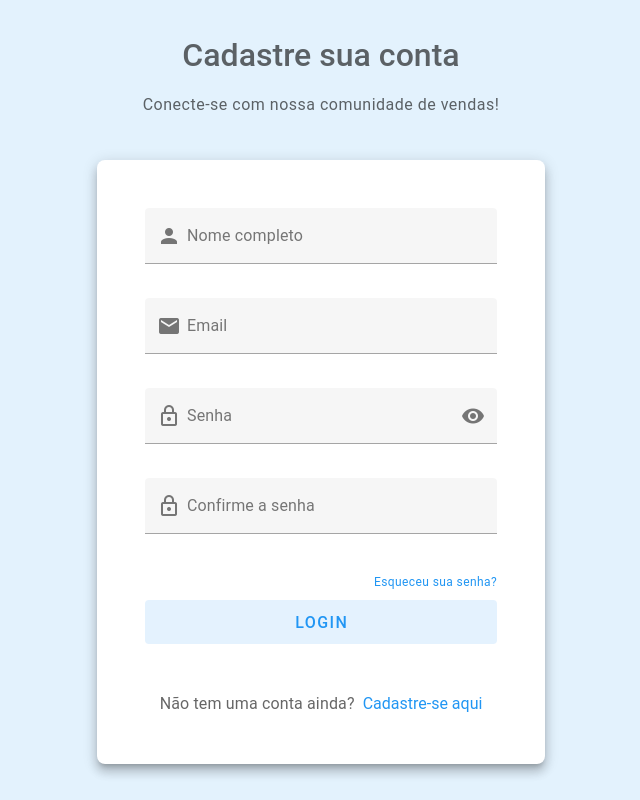
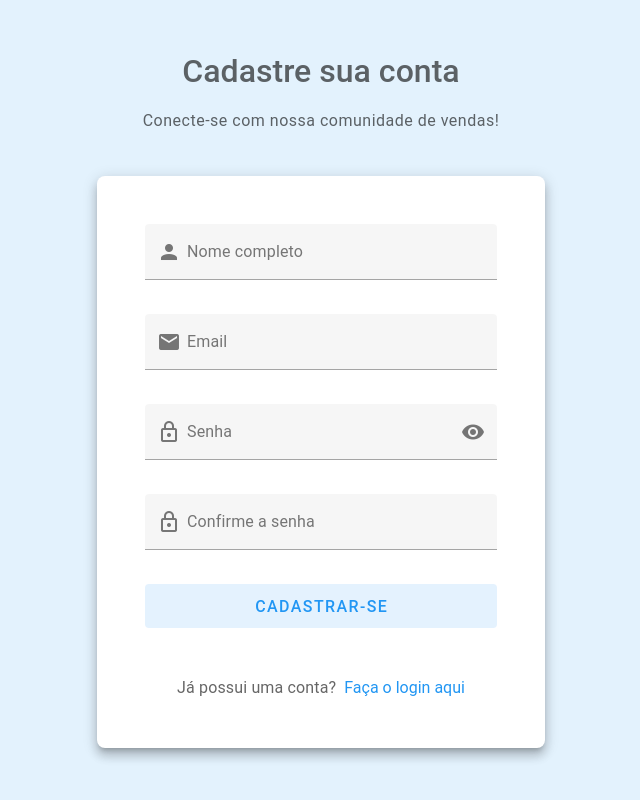
Before and after one commit to LuisEduardo20/web-market, a Vue app in the folder apps/frontend/: page /register in a window 1280 px wide. Shown: the whole page, without its empty margins (319-959 px from the left). Built offline with nearby package versions, Linux system fonts and the light colour scheme.

Commit message:
feat: navigate to login view

```diff
--- a/apps/frontend/src/views/Register/Register.vue
+++ b/apps/frontend/src/views/Register/Register.vue
@@ -51,19 +51,6 @@
           prepend-inner-icon="mdi-lock-outline"
         ></v-text-field>
 
-        <div
-          class="text-subtitle-1 text-medium-emphasis mt-4 mb-2 d-flex justify-end"
-        >
-          <a
-            class="text-caption text-decoration-none text-blue hover-link"
-            href="#"
-            rel="noopener noreferrer"
-            target="_blank"
-          >
-            Esqueceu sua senha?</a
-          >
-        </div>
-
         <v-btn
           class="mb-8"
           color="blue"
@@ -72,7 +59,7 @@
           block
           type="submit"
         >
-          Login
+          Cadastrar-se
         </v-btn>
       </v-form>
 
@@ -80,16 +67,14 @@
         class="pt-4 d-flex flex-column flex-sm-row align-center justify-center ga-2 flex-wrap"
       >
         <p class="text-subtitle-1 text-medium-emphasis ma-0">
-          Não tem uma conta ainda?
+          Já possui uma conta?
         </p>
         <a
-          rel="noopener noreferrer"
-          class="text-decoration-none text-blue hover-link"
-          href=""
-          @click="handleNavigateToSignUp"
+          class="text-decoration-none text-blue hover-link cursor-pointer"
+          @click="handleNavigateToLogin"
         >
-          Cadastre-se aqui</a
-        >
+          Faça o login aqui
+        </a>
       </div>
     </v-sheet>
   </v-container>
@@ -122,8 +107,8 @@ const passwordRules = [
   },
 ];
 
-const handleNavigateToSignUp = () => {
-  router.push({ name: "RegisterView" });
+const handleNavigateToLogin = () => {
+  router.push({ path: "/login" });
 };
 
 const onSubmit = () => {
```
